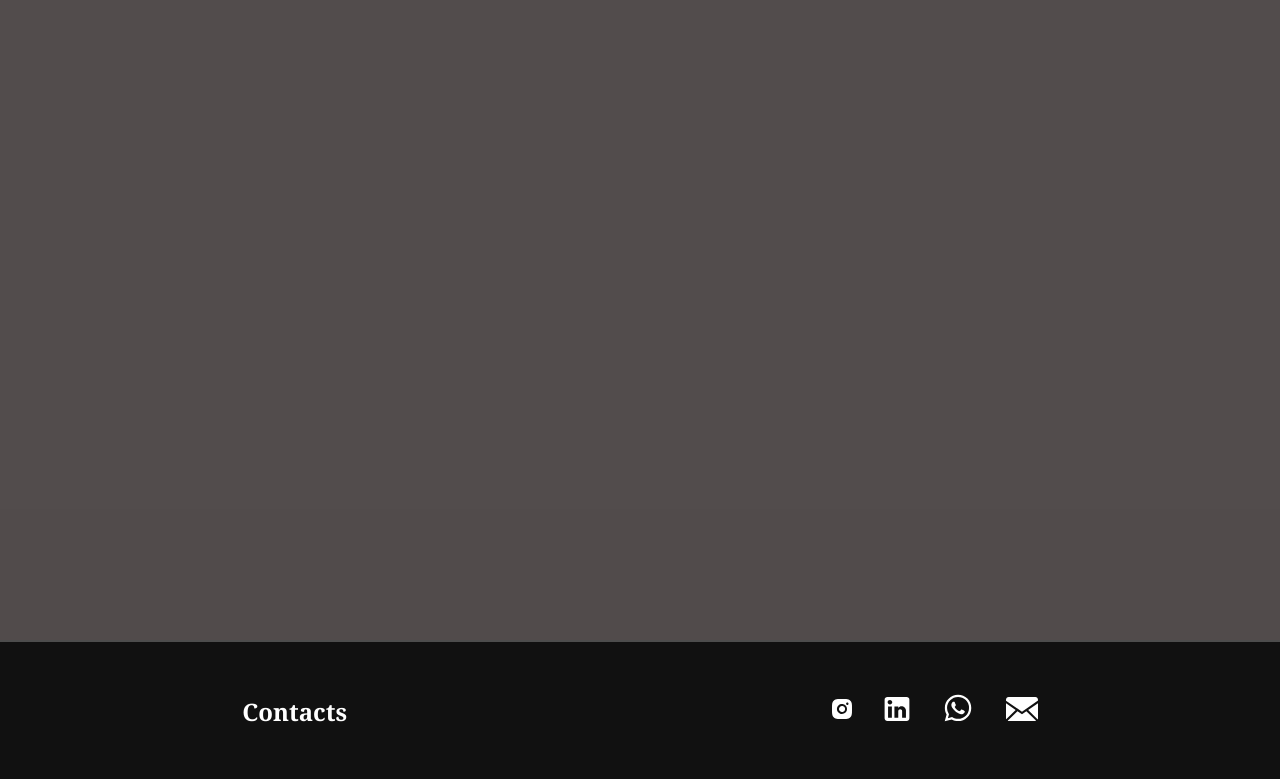
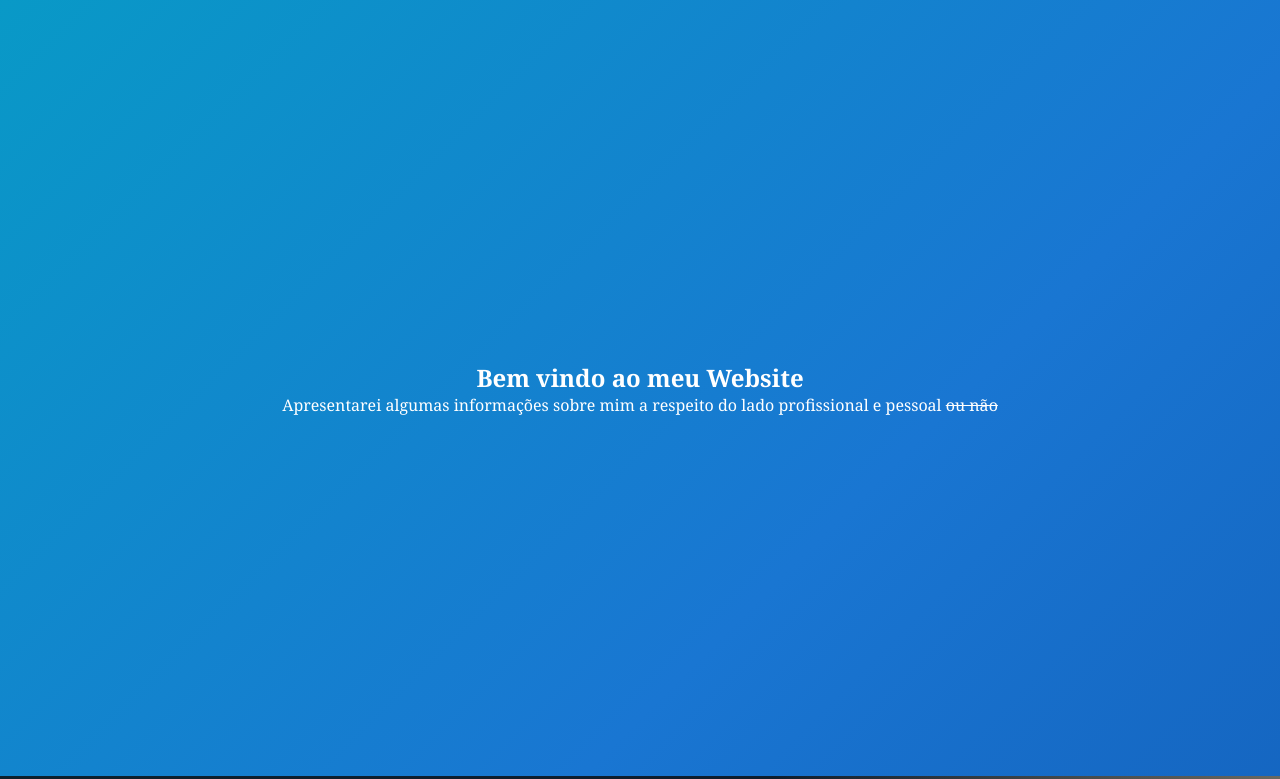
Before and after one commit to AdlerCastro/Website-Pessoal, a Next.js app in the folder website-pessoal/: page / in a window 1280 px wide. Shown: the top 779 px of the page. Built offline with nearby package versions, Linux system fonts and the light colour scheme.

Commit message:
:lipstick: style: Estilizando o Hero

```diff
--- a/website-pessoal/src/components/templates/Hero/index.tsx
+++ b/website-pessoal/src/components/templates/Hero/index.tsx
@@ -2,12 +2,17 @@ import { sections } from "@/constants/sections"
 
 //Styles
 import './style.css'
+import Header from "@/components/organisms/Header"
 
 const Hero = () => {
 
   return (
     <section id={sections.Hero} className="hero">
-
+      <main className="bodyHero">
+        <h1>Bem vindo ao meu Website</h1>
+        <p>Apresentarei algumas informações sobre mim a respeito do lado profissional e pessoal <del>ou não</del></p>
+      </main>
+      <Header/>
     </section>
   )
 }
--- a/website-pessoal/src/components/templates/Hero/style.css
+++ b/website-pessoal/src/components/templates/Hero/style.css
@@ -1,30 +1,55 @@
 :root {
-    --background-hero: rgba(41, 31, 31, 0.589);
+    /* Senhor dos Aneis */
+    /* --background-hero: linear-gradient(-45deg, #0D47A1, #1976D2, #512DA8, #8E24AA, #E040FB); */
+
+    /* Guardioes da Galaxia vol. 1 */
+    --background-hero: linear-gradient(-45deg, #0D47A1, #1976D2, #00ACC1, #00796B, #4CAF50);
     --color-hero: rgb(255, 255, 255);
     --size-default: medium;
     --width-image: 100%;
     --height-image: 100%;
 }
 
-.hero{
-    background-color: var(--background-hero);
+.hero {
+    background: var(--background-hero);
     color: var(--color-hero);
     display: flex;
     flex-direction: column;
     width: 100%;
-    height: calc(100vh - 10rem);
+    height: 100vh;
+    background-size: 400% 400%;
+    transition: all;
+    animation: gradient 15s ease infinite;
 }
 
-p{
+.bodyHero {
+    display: flex;
+    flex-direction: column;
+    align-items: center;
+    justify-content: center;
+    flex: 1 1 0%;
+}
+
+p {
     font-size: var(--size-default)
 }
 
-/* @media screen and (min-width: 375px) {
-
-} */
-
 @media screen and (min-width: 768px) {
-    #image{
+    #image {
         display: block;
     }
 }
+
+@keyframes gradient {
+    0% {
+        background-position: 0% 50%;
+    }
+
+    50% {
+        background-position: 100% 50%;
+    }
+
+    100% {
+        background-position: 0% 50%;
+    }
+}
```
